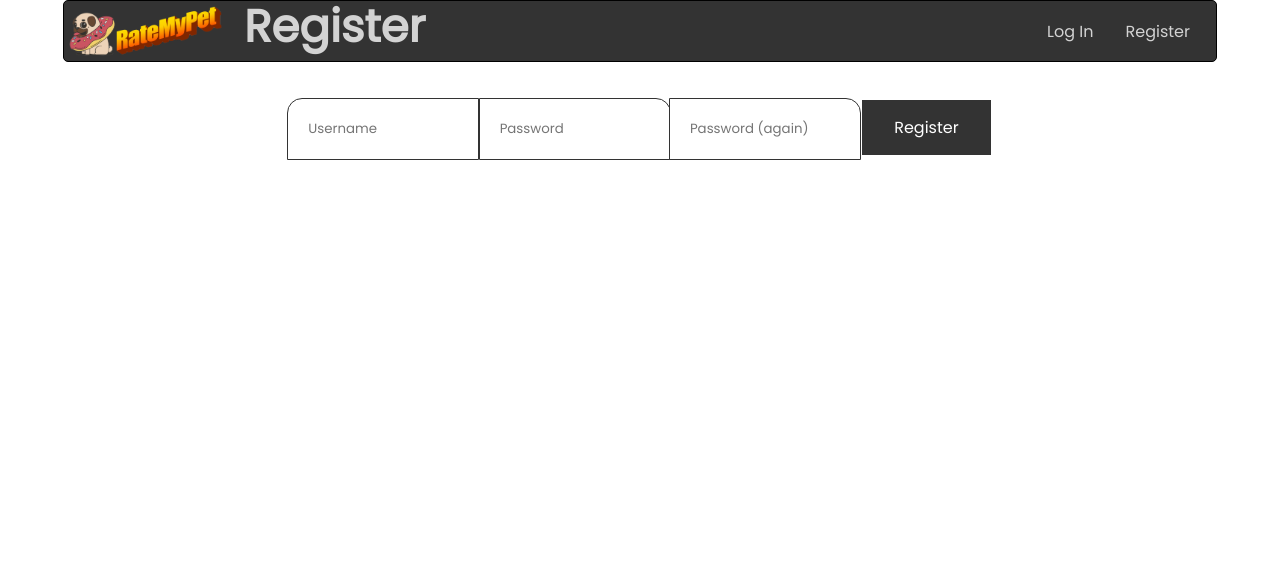
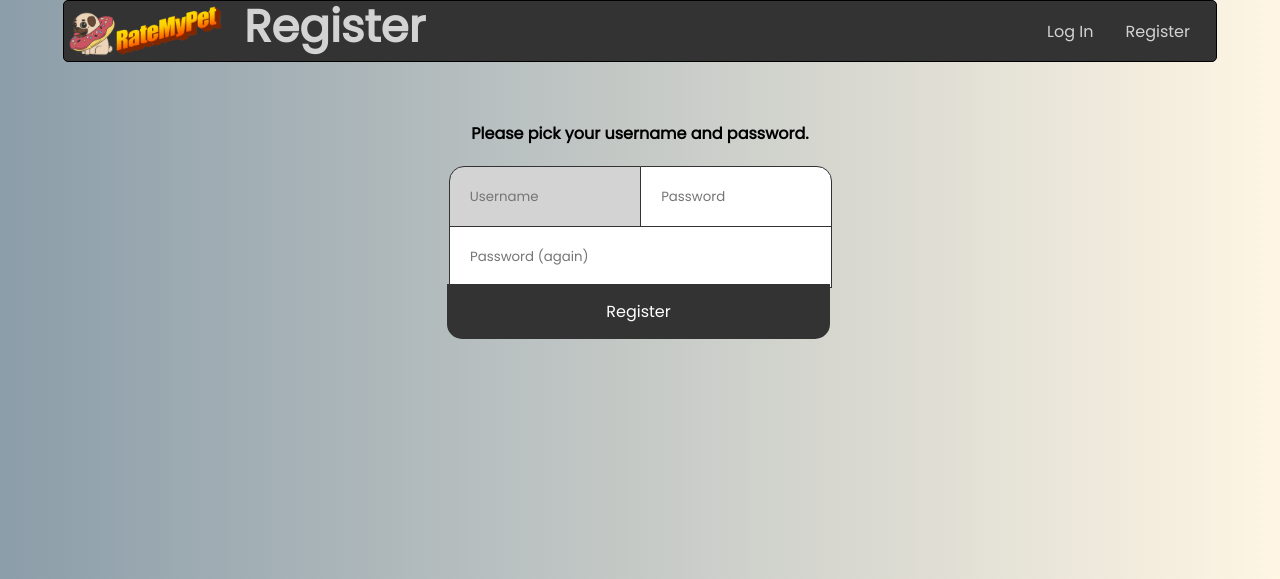
Before and after one commit to rmhklarenaar/ratemypet, a Flask app: page /register in a window 1280 px wide. Shown: the top 579 px of the page. Run offline with Flask 2, Linux system fonts and the light colour scheme; some libraries are stand-ins or nearby versions.

Commit message:
html changes

```diff
--- a/application.py
+++ b/application.py
@@ -309,11 +309,11 @@ def search():
     else:
         return render_template("search.html")
 
-@app.route("/hot", methods = ["GET"])
-@login_required
-def featured():
-    if request.method == "POST":
-        leaderboard = featured_photos()
-        return render_template("hot.html", leaderboard = leaderboard)
-    else:
-        return render_template("hot.html")
+#@app.route('/hot', methods=['GET', 'POST'])
+#@login_required
+#def featured():
+#    if request.method == "POST":
+#        leaderboard = featured_photos()
+#        return render_template("hot.html", leaderboard = leaderboard)
+#    else:
+#        return render_template("hot.html")
--- a/helpers.py
+++ b/helpers.py
@@ -151,9 +151,9 @@ def show_comments(photo_id):
     reversed_comments = list(reversed(comments))
     return reversed_comments
 
-def featured_photos():
-    featured = db.execute("SELECT * FROM(SELECT * FROM photo ORDER BY rating DESC LIMIT 10) t ORDER BY rating ASC")
-    return featured
+#def featured_photos():
+#    featured = db.execute("SELECT * FROM(SELECT * FROM photo ORDER BY rating DESC LIMIT 10) t ORDER BY rating ASC")
+#    return featured
 
 #def select_comments(picture_inf):
     #photo = picture_inf
--- a/static/stylesheet.css
+++ b/static/stylesheet.css
@@ -2,6 +2,10 @@
 
 * {
     font-family: 'Poppins', Arial, sans-serif;
+}
+
+body {
+  background: linear-gradient(45deg, #8b9da9, #fff6e4);
 }
 
 .logo {
@@ -89,6 +93,7 @@ input[type=password] {
 
 textarea:focus, input:focus {
     outline: none;
+    background-color: lightgray;
 }
 
 #login {
@@ -96,6 +101,20 @@ textarea:focus, input:focus {
     margin-top: -1px;
     width: 383px;
     border-radius: 0 0 15px 15px;
+}
+
+#register {
+    margin-left: -3px;
+    margin-top: -1px;
+    width: 383px;
+    border-radius: 0 0 15px 15px;
+}
+
+#passwordagain {
+    border-radius: 0;
+    width: 341px;
+    margin-left: -2px;
+    margin-top: 0;
 }
 
 .button {
@@ -130,3 +149,16 @@ textarea:focus, input:focus {
     display: inline-block;
     font-size: 16px;
 }
+
+.post {
+    height: 400px;
+}
+
+.rate {
+    background-image: url(static/star_empty.png);
+    background-repeat: no-repeat;
+    background-position: 50% 50%;
+    height: 50px;
+    width: 50px;
+    border: none;
+}
--- a/templates/hot.html
+++ b/templates/hot.html
@@ -9,8 +9,8 @@
     {% for picture in leaderboard%}
         <tr>
             <td><h2>{{caption}}</h2></td>
-            <td><img src="{{picture.photo_path}}" style="height: 400px;"/></td>
-            <td><p style="color: black; font-size:30px; ">{{rating}}</p></td>
+            <td><img class="post" src="{{picture.photo_path}}"/></td>
+            <td><p>{{rating}}</p></td>
         </tr>
     {% endfor%}
 {% endblock %}
--- a/templates/register.html
+++ b/templates/register.html
@@ -5,10 +5,13 @@
 {% endblock %}
 
 {% block main %}
+    <h4>Please pick your username and password.</h4>
     <form action="{{url_for('register')}}" method="post">
         <input autocomplete="off" class="loginform" name="username" placeholder="Username" type="text" maxlength="20" required autofocus/>
         <input class="loginform" name="password" placeholder="Password" type="password" maxlength="30" required/>
-        <input class="loginform" name="password_check" placeholder="Password (again)" type="password" required/>
-        <button class="button" type="submit">Register</button>
+        <br/>
+        <input class="loginform" id="passwordagain" name="password_check" placeholder="Password (again)" type="password" required/>
+        <br/>
+        <button class="button" id="register" type="submit">Register</button>
     </form>
 {% endblock %}
--- a/templates/upload.html
+++ b/templates/upload.html
@@ -6,7 +6,7 @@
 
 {% block main %}
     <center>
-    <form method="post" enctype="multipart/form-data action"="{{url_for('upload')}}">
+    <form method="post" enctype="multipart/form-data" action="{{url_for('upload')}}">
         <input type="file" name="photo" required>
         <input type="text" placeholder="caption" name="caption" required>
         <input type="submit">
--- a/templates/upload_profile_picture.html
+++ b/templates/upload_profile_picture.html
@@ -5,8 +5,8 @@
 {% endblock %}
 
 {% block main %}
-    <form method="post" enctype=multipart/form-data action="{{url_for('upload_profile_picture')}}">
-        <input type=file name=photo>
-        <input type="submit">
+    <form method="post" enctype="multipart/form-data" action="{{url_for('upload_profile_picture')}}">
+        <input type="file" name="photo" class="form">
+        <input type="submit" class="button">
     </form>
 {% endblock %}
--- a/templates/userpage.html
+++ b/templates/userpage.html
@@ -5,7 +5,7 @@
 {% endblock %}
 
 {% block main %}
-    <h1>✯{{username}}</h1><img src="{{profile_pic}}" alt="profile picture" style="height: 100px; width: 100px;"/>
+    <h1>✯{{username}}</h1><img src="{{profile_pic}}" alt="profile picture" class="profilepic"/>
     <br/>
     <form action="{{ url_for('userpage') }}" method="post">
         <input type="hidden" name="user_id" value={{user_id}}>
@@ -23,8 +23,8 @@
         {% for picture in picture_info%}
             <tr>
                 <td><h2>{{caption}}</h2></td>
-                <td><img src="{{picture.photo_path}}" style="height: 400px;"/></td>
-                <td><p style="color: black; font-size:30px; ">{{'%0.1f'% picture.rating|float}}</p></td>
+                <td><img class="post" src="{{picture.photo_path}}"/></td>
+                <td><p>{{'%0.1f'% picture.rating|float}}</p></td>
             </tr>
         {% endfor%}
 
--- a/templates/your_userpage.html
+++ b/templates/your_userpage.html
@@ -5,7 +5,7 @@
 {% endblock %}
 
 {% block main %}
-    <h1>✯{{username}}</h1> <img src="{{profile_pic}}" alt="profile picture" style="height: 100px; width: 100px;"/>
+    <h1>✯{{username}}</h1> <img src="{{profile_pic}}" alt="profile picture" class="profilepic"/>
     <br/>
     <form action="{{ url_for('upload_profile_picture') }}" method="get">
         <button class="button" type="submit" name="change" value = "yes">Change Profile Picture</button>
@@ -16,8 +16,8 @@
         {% for picture in picture_info%}
             <tr>
                 <td><h2>{{caption}}</h2></td>
-                <td><img src="{{picture.photo_path}}"/></td>
-                <td><p style="color: black; font-size:30px; ">{{'%0.1f'% picture.rating|float}}</p></td>
+                <td><img class="post" src="{{picture.photo_path}}"/></td>
+                <td><p>{{'%0.1f'% picture.rating|float}}</p></td>
                 <form action="{{ url_for('your_userpage') }}" method="post">
                     <input type="submit" class="button" name="delete" value="Delete this photo" method="post"></input>
                     <input type="hidden" name="photo_id" value={picture.photo_id}}>
```
Also changed, not shown: templates/feed.html (+4 -4 lines), static/star_empty.png (added), static/star_full.png (added), static/uploads/pet4_1.jpeg (added).
